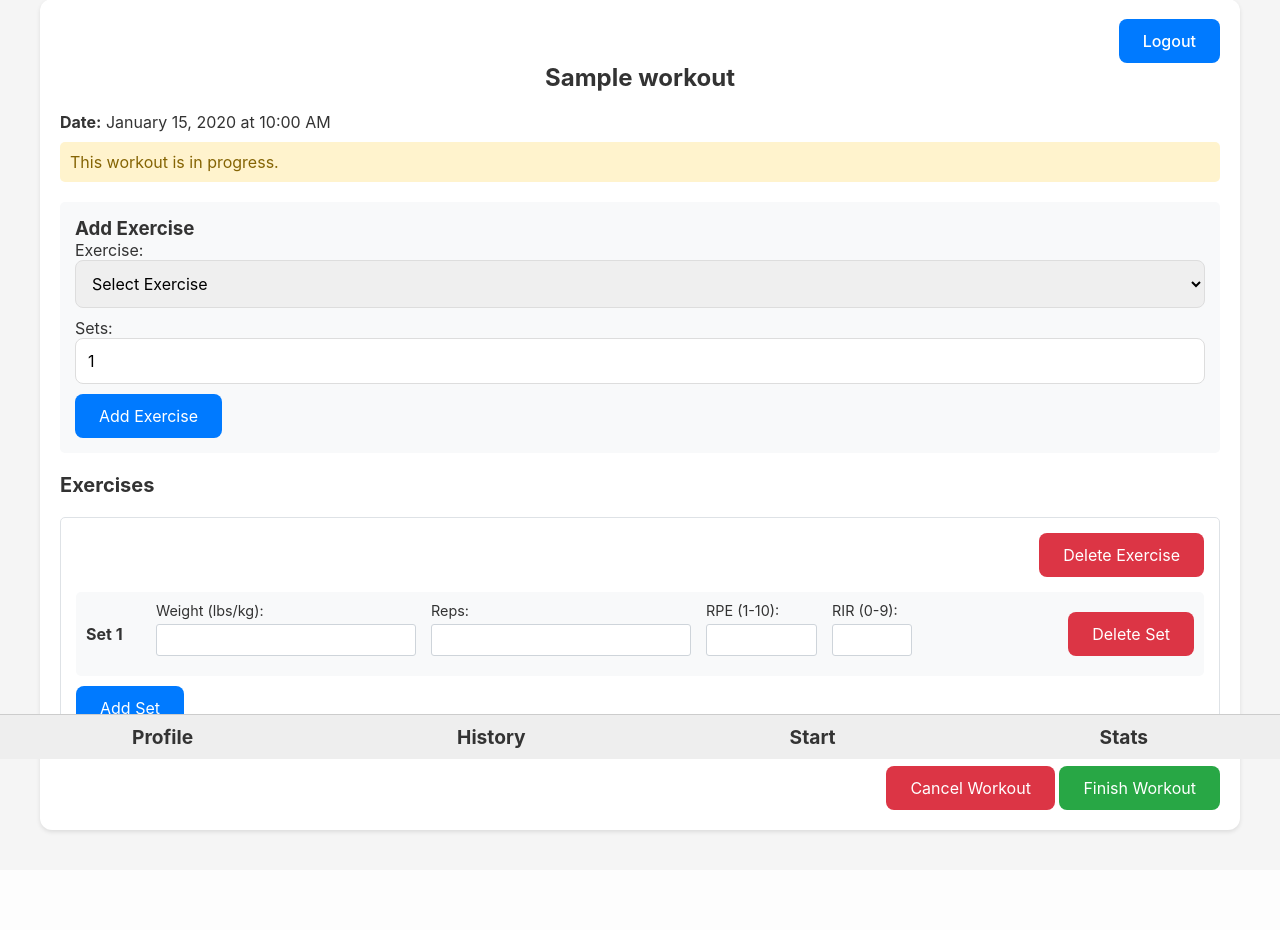
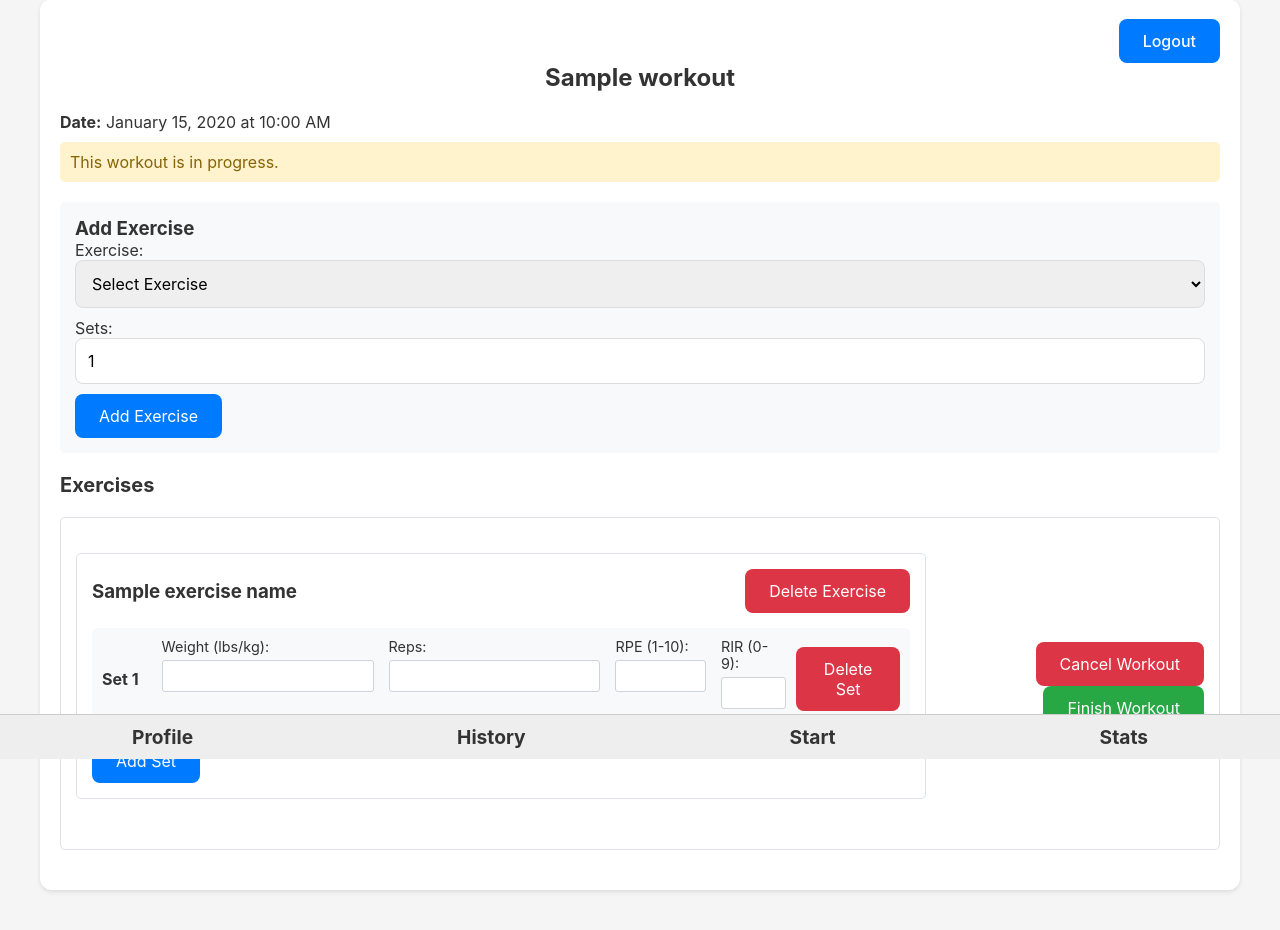
Before and after one commit to dianaargn/team-do-over, a Python web app: template templates/view_workout.html in a window 1280 px wide. Shown: the part 41-971 px from the top of the page. Before the commit the page ends 875 px from the top, so only its background shows below. Run offline with Jinja, Linux system fonts and the light colour scheme; the template is opened without the code that fills it: most values are stand-ins (such as "Sample title", 1, 10 or a date in 2020).

Commit message:
changes to view_workout ( i think)

```diff
--- a/templates/view_workout.html
+++ b/templates/view_workout.html
@@ -51,8 +51,11 @@
     <form action="{{ url_for('finish_workout', workout_id=workout.id) }}" method="post" id="workoutForm">
         <input type="hidden" name="action" id="formAction" value="finish">
 
-        {% for exercise_name, sets in workout.sets|groupby('exercise.name') %}
+        {% for exercise, sets in workout.sets|groupby('exercise') %}
         <div class="exercise-container">
+            <div class="exercise-header">
+                <h3>{{ exercise.name }}</h3>
+            <div class="exercise-container">
             <div class="exercise-header">
                 <h3>{{ exercise_name }}</h3>
                 {% if not workout.completed %}
```
Also changed, not shown: instance/workouts.db.
